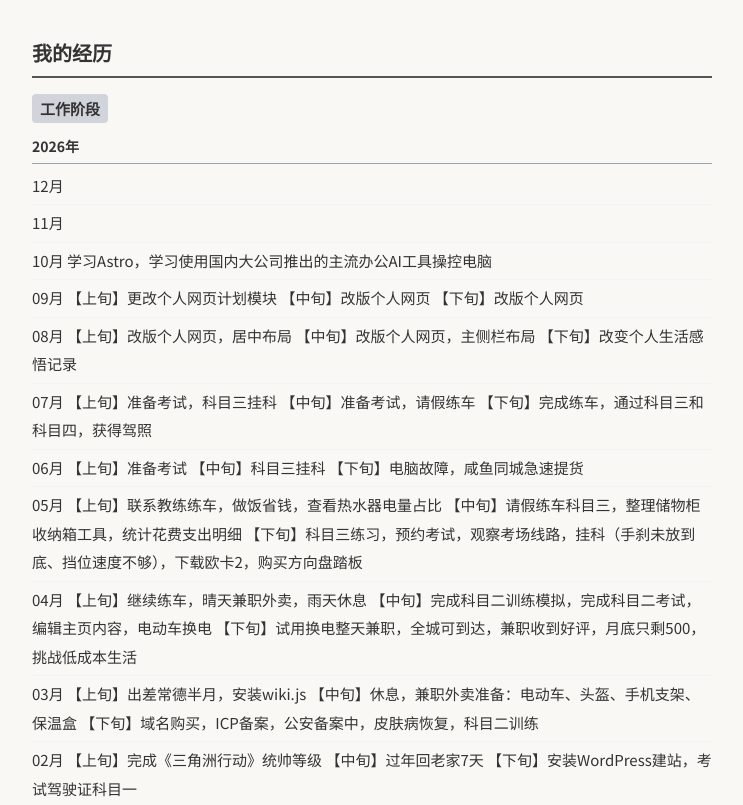
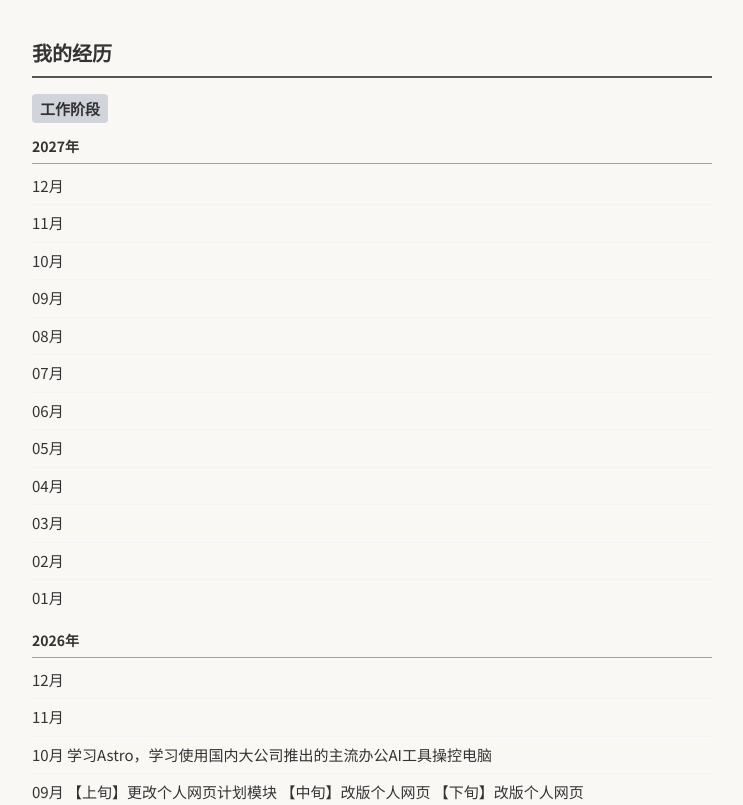
Before and after one commit to zzdabendan/zzdabendan.github.io, an Astro site: page /about in a window 1280 px wide. Shown: the part 1880-2685 px from the top of the page, without its empty margins (268-1011 px from the left). Built offline with nearby package versions, Linux system fonts and the light colour scheme; Astro itself is replaced by a stand-in of ours.

```diff
--- a/src/pages/about.astro
+++ b/src/pages/about.astro
@@ -74,6 +74,23 @@
 	{
 			stage: '工作阶段',
 			years: [
+				{
+					year: '2027年',
+					months: [
+						{ month: '12月', events: '' },
+						{ month: '11月', events: '' },
+						{ month: '10月', events: '' },
+						{ month: '09月', events: '' },
+						{ month: '08月', events: '' },
+						{ month: '07月', events: '' },
+						{ month: '06月', events: '' },
+						{ month: '05月', events: '' },
+						{ month: '04月', events: '' },
+						{ month: '03月', events: '' },
+						{ month: '02月', events: '' },
+						{ month: '01月', events: '' },
+					],
+				},
 				{
 					year: '2026年',
 					months: [
--- a/src/pages/index.astro
+++ b/src/pages/index.astro
@@ -207,6 +207,28 @@
 		background: #333333;
 	}
 
+	/* 桌面端：整页恰好一屏，hero 弹性占据剩余空间 */
+	@media (min-width: 901px) {
+		:global(body) {
+			min-height: 100vh;
+			display: flex;
+			flex-direction: column;
+		}
+
+		/* 覆盖 BaseLayout 的 min-height，让内容区吃掉剩余高度 */
+		:global(main.container) {
+			flex: 1;
+			min-height: 0 !important;
+			display: flex;
+			flex-direction: column;
+		}
+
+		.hero {
+			flex: 1;
+			min-height: 0;
+		}
+	}
+
 	@media (max-width: 900px) {
 		.hero {
 			min-height: 0;
```
